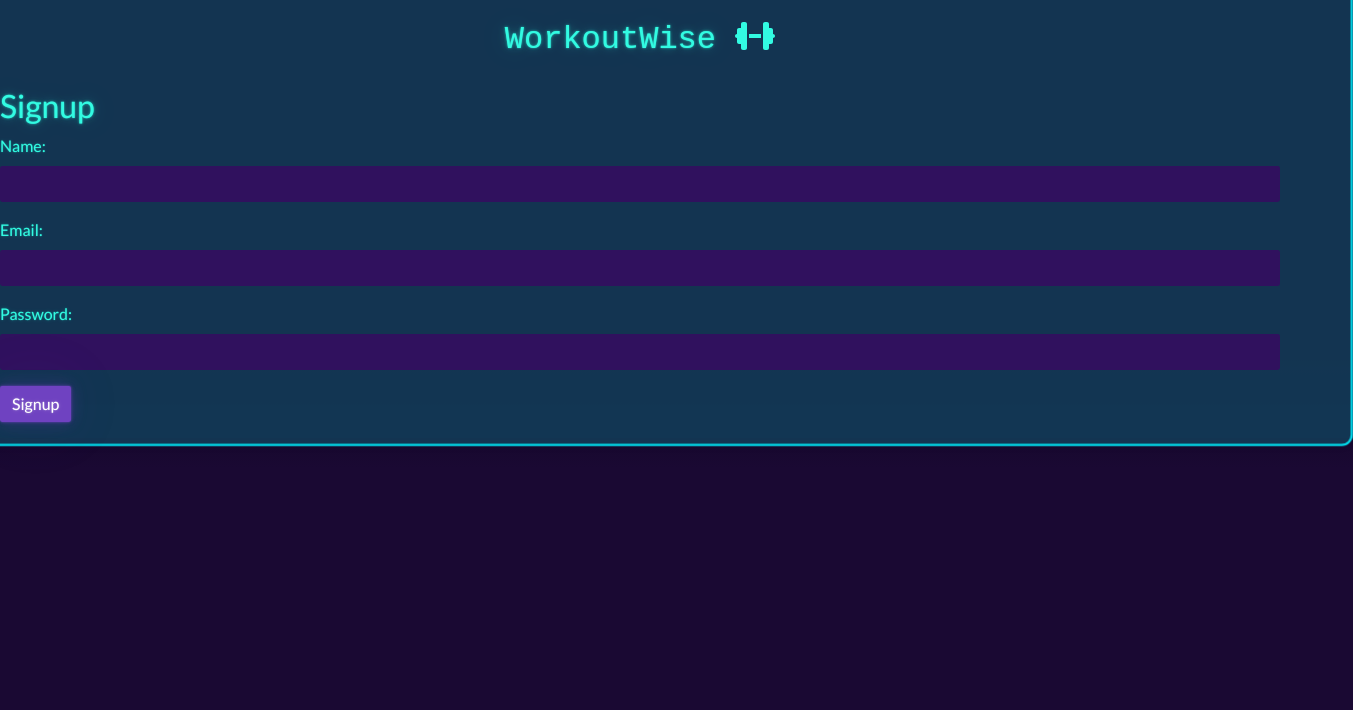
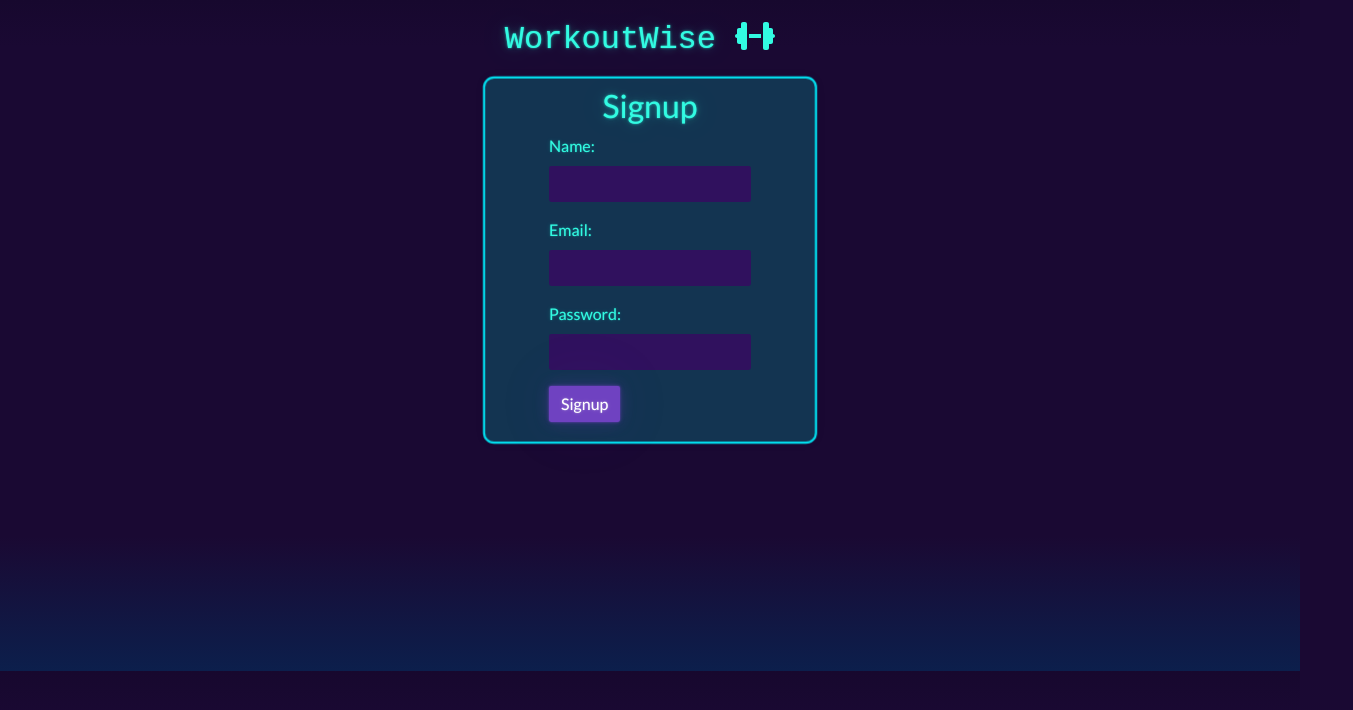
Before and after one commit to Keegs4213/Workout-Wise, a Next.js app in the folder front-end/: page /signup in a window 1280 px wide. Shown: the top 710 px of the page, 1353 px wide, since content can reach past the window. Built offline with nearby package versions, Linux system fonts and the light colour scheme.

Commit message:
fixed login/signup container

```diff
--- a/front-end/app/components/LoginForm.jsx
+++ b/front-end/app/components/LoginForm.jsx
@@ -43,11 +43,11 @@ function LoginPage() {
   return (
     <div className={styles.loginContainer}>
       <Form onSubmit={handleSubmit}>
-        <Form.Group className={styles.loginLabel}>
+        <Form.Group>
           <Form.Label>Email:</Form.Label>
           <Form.Control type="text" value={email} onChange={handleEmailChange} className={styles.loginInput} />
         </Form.Group>
-        <Form.Group className={styles.loginLabel}>
+        <Form.Group>
           <Form.Label>Password:</Form.Label>
           <Form.Control type="password" value={password} onChange={handlePasswordChange} className={styles.loginInput} />
         </Form.Group>
--- a/front-end/app/components/SignupForm.jsx
+++ b/front-end/app/components/SignupForm.jsx
@@ -54,7 +54,7 @@ function SignupForm() {
   };
 
   return (
-    <div>
+    <div  className={styles.signupContainer}>
       <h2>Signup</h2>
       <Form onSubmit={handleSubmit}>
         <Form.Group className="mb-3">
--- a/front-end/app/globals.css
+++ b/front-end/app/globals.css
@@ -1,4 +1,4 @@
-/* globals.css */
+/*globals.css*/
 @import url('https://fonts.googleapis.com/css2?family=Rubik+Glitch&family=Tektur&display=swap');
 @import url('https://fonts.googleapis.com/css2?family=Orbitron:wght@400;500;600;700&family=Share+Tech+Mono&family=Russo+One&family=Monoton&family=Major+Mono+Display&display=swap');
 @import url('https://fonts.googleapis.com/css2?family=VT323&display=swap');
@@ -41,9 +41,6 @@
     margin: 0;
   }
 
-  html {
-    overflow-x: hidden;
-  }
 
   body {
     color: rgb(var(--foreground-rgb));
@@ -59,7 +56,7 @@
     text-align: center;
     margin: auto;
     min-height: 100vh;
-    overflow: hidden;
+
   }
   h1 {
     display: flex;
--- a/front-end/app/globals.module.css
+++ b/front-end/app/globals.module.css
@@ -65,16 +65,59 @@
   }
 }
 
-.page-container {
+.login-container {
   position: relative;
 }
 
-.page-container::before {
+.login-container::before {
   content: "";
   position: absolute;
-  height: 100%;
-  width: 100%;
-  padding: 50px !important;
+  left: 500px;
+  top: 90px;
+  height: 300px;
+  width: 300px;
+  z-index: -1;
+  background: #133955;
+  animation: pulse 5s infinite;
+  box-shadow: 0 0 10px rgba(0, 0, 0, 0.1);
+  border: 2px solid rgb(0, 242, 255);
+  border-radius: 10px;
+}
+
+.loginLabel {
+display: flex;
+justify-content: center;
+align-items: center;
+
+}
+
+.loginContainer {
+  width: 1300px;
+  height: 550px;
+  display: flex;          /* This makes .loginContainer a flex container */
+  flex-direction: column; /* This stacks the children vertically */
+  align-items: center;    /* This centers the children horizontally */
+}
+
+.signupContainer {
+  width: 1300px;
+  height: 568px;
+  display: flex;          /* This makes .loginContainer a flex container */
+  flex-direction: column; /* This stacks the children vertically */
+  align-items: center;    /* This centers the children horizontally */
+}
+
+.signup-container {
+  position: relative;
+}
+
+.signup-container::before {
+  content: "";
+  position: absolute;
+  left: 500px;
+  top: 95px;
+  height: 330px;
+  width: 300px;
   z-index: -1;
   background: #133955;
   animation: pulse 5s infinite;
@@ -125,7 +168,6 @@
   box-shadow: 0px 4px 16px rgba(0, 0, 0, 0.1) !important;
   transition: transform 0.3s ease-in-out !important;
   cursor: pointer !important;
-  /* Adds a gap around each card */
   display: flex;
   flex-direction: column;
 }
@@ -169,24 +211,24 @@
   display: flex;
   justify-content: center;
   align-items: center;
-  height: 100vh; /* this makes the container take up the full height of the view */
+  height: 100vh;
 }
 /* Nav bar */
 .fixed-bottom {
   position: fixed;
   bottom: 0;
   width: 100%;
-  background-color: #fff; /* Or any color you prefer */
-  border-top: 1px solid #ddd; /* Optional, adds a slight border at the top of the navbar */
+  background-color: #fff;
+  border-top: 1px solid #ddd;
 }
 
 .fixed-bottom .nav-link {
-  color: #333; /* Or any color you prefer */
-  text-align: center; /* Center the text and the icon */
+  color: #333;
+  text-align: center;
 }
 
 .fixed-bottom .nav-link div {
-  font-size: 0.75rem; /* Adjust the size of the text */
+  font-size: 0.75rem;
 }
 
 /* Dashboard */
--- a/front-end/app/landing.module.css
+++ b/front-end/app/landing.module.css
@@ -5,7 +5,10 @@
   height: 200px;
   opacity: 0.6;
   z-index: -1;
-  ;
+}
+
+.introText {
+  font-family: 'VT323', monospace;
 }
 
 .square1 {
--- a/front-end/pages/login.jsx
+++ b/front-end/pages/login.jsx
@@ -11,9 +11,9 @@ export default function LoginPage() {
   const router = useRouter();
 
   return (
-    <div className={styles["page-container"]}>
+    <div className={styles["login-container"]}>
       <Header/>
-      <h2>Login</h2>
+      <h2 className={styles.loginLabel}>Login</h2>
       <LoginForm />
       <p>{message}</p>
     </div>
--- a/front-end/pages/signup.jsx
+++ b/front-end/pages/signup.jsx
@@ -40,7 +40,7 @@ export default function SignupPage() {
   };
 
   return (
-    <div className={styles["page-container"]}>
+    <div className={styles["signup-container"]}>
       <Header/>
       <SignupForm onSignup={handleSignup} />
       <p>{message}</p>
```
Also changed, not shown: front-end/pages/generatePlan.jsx (+10 -2 lines), front-end/pages/profile.jsx (+10 -1 lines), 1 other file (tests, documents, lock files or other folders).
